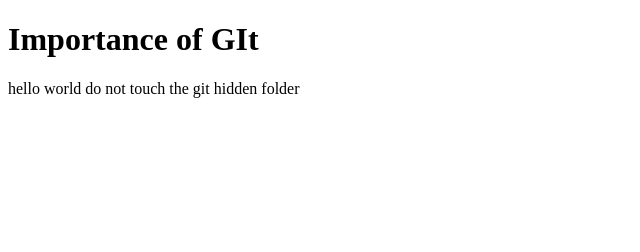
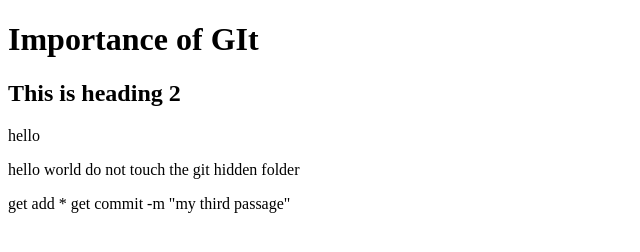
Before and after one commit to Talha-Muhammad/my-first-page, a plain HTML site: page index.html in a window 1280 px wide. Shown: the whole page, without its empty margins (0-640 px from the left). Drawn offline with Linux system fonts and the light colour scheme.

Commit message:
my 4tgd commit

```diff
--- a/index.html
+++ b/index.html
@@ -14,11 +14,18 @@
     <H1>Importance of GIt
 
     </H1>
+<h2>This is heading 2 </h2>
+<p>hello
 
-
+</p>
     <p>hello world
         do not touch the git hidden folder
 
     </p>
+
+
+    <p> get add *
+        get commit -m "my third passage"
+    </p>
 </body>
 </html>
```
